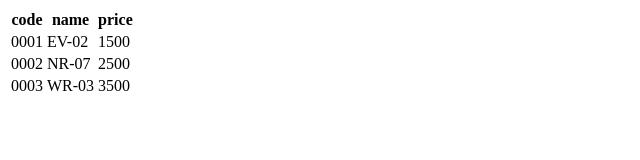
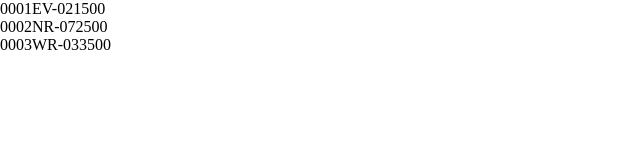
Before and after one commit to king-panda/json_test, a plain HTML site: page index.html in a window 1280 px wide. Shown: the whole page, without its empty margins (0-640 px from the left). Drawn offline with nearby package versions, Linux system fonts and the light colour scheme.

Commit message:
ファイルの削除

```diff
--- a/index.html
+++ b/index.html
@@ -9,20 +9,31 @@
         $.getJSON("item.json",
           function(data) {
             for(var i=0; i<data.length; i++) {
-              $("#dataTable").append("<tr></tr>")
-                .find("tr:last")
-                .append("<td>" + data[i].code + "</td>")
-                .append("<td>" + data[i].name + "</td>")
-                .append("<td>" + data[i].price + "</td>");
+              $("#dataTable").append("<li></li>")
+                .find("li:last")
+                .append("<span>" + data[i].code + "</span>")
+                .append("<span>" + data[i].name + "</span>")
+                .append("<span>" + data[i].price + "</span>");
             }
           }
         );
       });
     </script>
+    <style>
+	* {
+	margin: 0;
+  	padding: 0;
+  	border: 0;
+	}
+	ul li{
+	list-style:none;
+	}
+	</style>
   </head>
   <body>
-    <table id="dataTable">
-      <tr><th>code</th><th>name</th><th>price</th></tr>
-    </table>
+    <ul id="dataTable">
+
+
+    </ul>
   </body>
 </html>
```
Also changed, not shown: twitter.html (deleted, +0 -37 lines).
